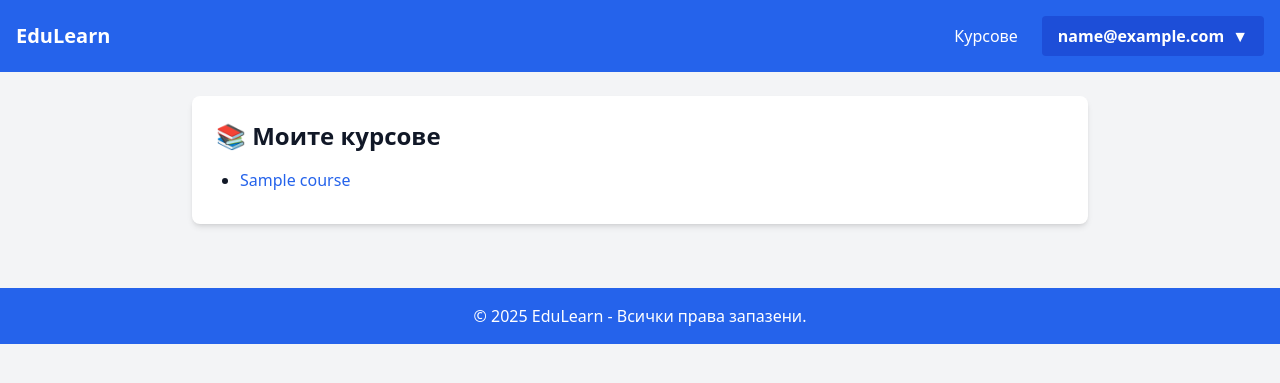
After one commit to vegaFlex/EduLearn, a Django app: page /my-courses/ in a window 1280 px wide. The commit adds this page. Shown: the top 383 px of the page. Run offline with Django 5.2, Linux system fonts and the light colour scheme; a user stored in the database is signed in; tables that the repository leaves empty hold one stand-in row (values such as "Sample post"); style sheets or scripts are compiled from the project's sources.

Commit message:
feat: Integrated Stripe for payments, post-payment enrollment, improved dropdown and navigation

```diff
--- a/courses/urls.py
+++ b/courses/urls.py
@@ -1,5 +1,6 @@
 from django.urls import path
-from .views import courses_list, register, login_view, logout_view, profile, create_course, course_detail, edit_course, delete_course
+from .views import courses_list, register, login_view, logout_view, profile, payment_success, payment_cancel
+from .views import create_checkout_session, create_course, course_detail, edit_course, delete_course, my_courses
 
 urlpatterns = [
     path("courses/", courses_list, name="courses"),
@@ -11,5 +12,9 @@ urlpatterns = [
     path("courses/<int:course_id>/", course_detail, name="course_detail"),
     path("edit/<int:course_id>/", edit_course, name="edit_course"),
     path("delete/<int:course_id>/", delete_course, name="delete_course"),
+    path("checkout/<int:course_id>/", create_checkout_session, name="create_checkout_session"),
+    path("payment-success/", payment_success, name="payment_success"),
+    path("payment-cancel/", payment_cancel, name="payment_cancel"),
+    path("my-courses/", my_courses, name="my_courses"),
 
 ]
--- a/courses/views.py
+++ b/courses/views.py
@@ -4,12 +4,20 @@ from .forms import UserRegistrationForm, UserLoginForm
 from django.contrib.auth.decorators import login_required
 from django.contrib import messages
 from django.contrib.auth import get_user_model
-from .models import Course
 from .forms import CourseForm
 from django.db.models import Q  # Импортирам за търсене с OR
+from django.http import JsonResponse
+import stripe
+from .models import Course, Order
+from django.urls import reverse
+from django.conf import settings
+
+stripe.api_key = settings.STRIPE_SECRET_KEY
+
 
 def index(request):
     return render(request, "index.html")  # ще използва index.html за начална страница
+
 
 # def courses_list(request):
 #     courses = Course.objects.all()
@@ -37,7 +45,7 @@ def courses_list(request):
     if max_price:
         courses = courses.filter(price__lte=max_price)
 
-    if min_rating:  #Филтър по рейтинг
+    if min_rating:  # Филтър по рейтинг
         courses = courses.filter(rating__gte=min_rating)
 
     return render(request, "courses.html", {
@@ -108,13 +116,13 @@ def profile(request):
 
 @login_required
 def create_course(request):
-    #Само преподавателите могат да създават курсове
+    # Само преподавателите могат да създават курсове
     if request.user.role != 'teacher':
         messages.error(request, "Само преподаватели могат да създават курсове! ❌")
         return redirect("courses")
 
     if request.method == "POST":
-        form = CourseForm(request.POST, request.FILES)  #Добавено request.FILES за качване на файлове
+        form = CourseForm(request.POST, request.FILES)  # Добавено request.FILES за качване на файлове
         if form.is_valid():
             course = form.save(commit=False)
             course.creator = request.user  # Задавам текущия потребител като създател
@@ -129,9 +137,16 @@ def create_course(request):
     return render(request, "create_course.html", {"form": form})
 
 
+# def course_detail(request, course_id):
+#     course = get_object_or_404(Course, id=course_id)
+#     return render(request, "course_detail.html", {"course": course})
+
 def course_detail(request, course_id):
     course = get_object_or_404(Course, id=course_id)
-    return render(request, "course_detail.html", {"course": course})
+    return render(request, "course_detail.html", {
+        "course": course,
+        "STRIPE_PUBLISHABLE_KEY": settings.STRIPE_PUBLISHABLE_KEY
+    })
 
 
 @login_required
@@ -169,3 +184,70 @@ def delete_course(request, course_id):
         return redirect("courses")
 
     return render(request, "delete_course.html", {"course": course})
+
+
+@login_required
+def create_checkout_session(request, course_id):
+    course = get_object_or_404(Course, id=course_id)
+
+    # Създавам Stripe Checkout сесия
+    session = stripe.checkout.Session.create(
+        payment_method_types=["card"],
+        line_items=[
+            {
+                "price_data": {
+                    "currency": "bgn",
+                    "product_data": {
+                        "name": course.title,
+                    },
+                    "unit_amount": int(course.price * 100),  # Цената в стотинки
+                },
+                "quantity": 1,
+            }
+        ],
+        mode="payment",
+        success_url=request.build_absolute_uri(reverse("payment_success")) + "?session_id={CHECKOUT_SESSION_ID}",
+        cancel_url=request.build_absolute_uri(reverse("payment_cancel")),
+    )
+
+    # Създавам поръчка в базата данни
+    order = Order.objects.create(
+        user=request.user,
+        course=course,
+        amount=course.price,
+        stripe_payment_id=session.id,
+        is_paid=False,
+    )
+
+    return JsonResponse({"sessionId": session.id})
+
+
+def payment_success(request):
+    session_id = request.GET.get("session_id")
+    if not session_id:
+        return redirect("courses")
+
+    # Проверка дали поръчката съществува
+    order = get_object_or_404(Order, stripe_payment_id=session_id)
+    order.is_paid = True
+    order.save()
+
+    # записвам потребителя в курса
+    order.course.students.add(order.user)
+
+    messages.success(request, "Успешно платихте курса!")
+    # return redirect("profile")
+    return render(request, "payment_success.html", {
+        "order": order
+    })
+
+
+def payment_cancel(request):
+    messages.error(request, "Плащането беше отменено.")
+    return redirect("courses")
+
+
+@login_required
+def my_courses(request):
+    courses = request.user.enrolled_courses.all()  # 🔹 Всички курсове, в които е записан потребителят
+    return render(request, "my_courses.html", {"courses": courses})
--- a/static/css/styles.css
+++ b/static/css/styles.css
@@ -53,3 +53,48 @@
     }
 }
 /*===========================*/
+
+/* Основни стилове за дропдаун менюто */
+.user-dropdown {
+    position: absolute;
+    right: 0;
+    top: 100%;
+    background-color: white;
+    color: black;
+    width: 180px;
+    box-shadow: 0 4px 6px rgba(0, 0, 0, 0.1);
+    border-radius: 8px;
+    border: 1px solid #ddd;
+    z-index: 1000;
+    display: none; /* Скриваме менюто по подразбиране */
+}
+
+/* Видими линкове в дропдауна */
+.dropdown-item {
+    display: block;
+    padding: 10px 15px;
+    text-decoration: none;
+    color: black;
+    font-size: 14px;
+}
+
+/* Ефект при ховър */
+.dropdown-item:hover {
+    background-color: #f1f1f1;
+}
+
+/* Покажи менюто, когато е активно */
+.user-dropdown.show {
+    display: block;
+}
+
+/* Стил за стрелката */
+.dropdown-arrow {
+    transition: transform 0.2s ease-in-out;
+}
+
+/* Завърти стрелката, когато менюто е отворено */
+.user-dropdown-btn.active .dropdown-arrow {
+    transform: rotate(180deg);
+}
+ /*=========================================*/
--- /dev/null
+++ b/static/js/script.js
@@ -0,0 +1,25 @@
+
+// Скрипт за дродаун менюто
+
+document.addEventListener("DOMContentLoaded", function () {
+    const dropdownBtn = document.getElementById("user-dropdown-btn");
+    const dropdownMenu = document.getElementById("user-dropdown");
+
+    if (dropdownBtn) {
+        dropdownBtn.addEventListener("click", function (event) {
+            event.stopPropagation();
+            dropdownMenu.classList.toggle("show");
+            dropdownBtn.classList.toggle("active");
+        });
+
+        // Скрий дропдауна, ако се кликне извън него
+        document.addEventListener("click", function (event) {
+            if (!dropdownBtn.contains(event.target) && !dropdownMenu.contains(event.target)) {
+                dropdownMenu.classList.remove("show");
+                dropdownBtn.classList.remove("active");
+            }
+        });
+    }
+});
+
+// =============================
--- a/templates/base.html
+++ b/templates/base.html
@@ -8,6 +8,8 @@
     <title>{% block title %}EduLearn{% endblock %}</title>
     <link href="{% static 'css/output.css' %}" rel="stylesheet">
     <link href="{% static 'css/styles.css' %}" rel="stylesheet">
+    <script src="{% static 'js/script.js' %}"></script>
+
 </head>
 <body class="bg-gray-100 text-gray-900">
 
@@ -26,49 +28,56 @@
     </div>
 {% endif %}
 
+{#<!-- Alpine.js за дропдаун меню -->#}
+{#<script src="https://cdn.jsdelivr.net/npm/alpinejs@3.x.x/dist/cdn.min.js" defer></script>#}
+
 <!-- Навигация -->
 <nav class="bg-blue-600 text-white p-4">
     <div class="container mx-auto flex justify-between items-center">
         <a href="{% url 'home' %}" class="text-xl font-bold">EduLearn</a>
-        <ul class="flex space-x-4">
+        <ul class="flex space-x-6 items-center">
             <li><a href="{% url 'courses' %}" class="hover:underline">Курсове</a></li>
-            <li><a href="{% url 'admin:index' %}" class="hover:underline">Админ</a></li>
 
             {% if request.user.is_authenticated %}
-                {% if request.user.role == "teacher" %}
-                    <li>
-                        <a href="{% url 'create_course' %}" class="bg-green-500 px-3 py-1 rounded hover:bg-green-700">
-                            Добави курс
-                        </a>
-                    </li>
-                {% endif %}
-                <li><span class="font-semibold">{{ request.user.email }}</span></li>
-                <li>
-                    <a href="{% url 'profile' %}" class="hover:underline">Профил</a>
-                </li>
-                <li>
-                    <a href="{% url 'logout' %}" class="bg-red-500 px-3 py-2 rounded hover:bg-red-700 transition">
-                        Изход
-                    </a>
+                <!-- Дропдаун меню за потребителя -->
+                <li class="relative">
+                    <button id="user-dropdown-btn"
+                            class="user-dropdown-btn flex items-center px-4 py-2 rounded bg-blue-700 hover:bg-blue-800">
+                        <span class="font-semibold">{{ request.user.email }}</span>
+                        <!-- Стрелка (▼) -->
+                        <span class="dropdown-arrow ml-2">▼</span>
+                    </button>
+
+                    <!-- Дропдаун съдържание -->
+                    <div id="user-dropdown" class="user-dropdown hidden">
+                        <a href="{% url 'my_courses' %}" class="dropdown-item">📚 Моите курсове</a>
+
+                        {% if request.user.role == "teacher" %}
+                            <a href="{% url 'admin:index' %}" class="dropdown-item">⚙️ Админ</a>
+                        {% endif %}
+
+                        <a href="{% url 'logout' %}" class="dropdown-item text-red-600">🚪 Изход</a>
+                    </div>
                 </li>
             {% else %}
                 <li>
-                    <a href="{% url 'login' %}" class="bg-green-500 px-3 py-2 rounded hover:bg-green-700 transition">
+                    <a href="{% url 'login' %}"
+                       class="font-bold bg-green-500 px-4 py-2 rounded-lg hover:bg-green-700 transition">
                         Вход
                     </a>
                 </li>
                 <li>
                     <a href="{% url 'register' %}"
-                       class="bg-yellow-500 px-3 py-2 rounded hover:bg-yellow-700 transition">
+                       class="font-bold bg-yellow-500 px-4 py-2 rounded-lg hover:bg-yellow-700 transition">
                         Регистрация
                     </a>
                 </li>
             {% endif %}
 
-
         </ul>
     </div>
 </nav>
+
 
 <!-- Основно съдържание -->
 <div class="container mx-auto p-6">
@@ -79,5 +88,6 @@
 <footer class="bg-blue-600 text-white text-center p-4 mt-10">
     <p>&copy; 2025 EduLearn - Всички права запазени.</p>
 </footer>
+
 </body>
 </html>
--- /dev/null
+++ b/templates/my_courses.html
@@ -0,0 +1,22 @@
+{% extends "base.html" %}
+{% block title %}Моите курсове{% endblock %}
+
+{% block content %}
+<div class="max-w-4xl mx-auto bg-white p-6 rounded-lg shadow-md">
+    <h2 class="text-2xl font-bold mb-4">📚 Моите курсове</h2>
+
+    {% if courses %}
+        <ul class="list-disc pl-6">
+            {% for course in courses %}
+                <li class="mb-2">
+                    <a href="{% url 'course_detail' course.id %}" class="text-blue-600 hover:underline">
+                        {{ course.title }}
+                    </a>
+                </li>
+            {% endfor %}
+        </ul>
+    {% else %}
+        <p>Все още не сте записани в нито един курс.</p>
+    {% endif %}
+</div>
+{% endblock %}
```
Also changed, not shown: EduLearn/settings.py (+10 -1 lines), courses/admin.py (+17 -1 lines), courses/models.py (+14 -0 lines), templates/course_detail.html (+82 -2 lines), templates/payment_success.html (added, +20 -0 lines), courses/migrations/0002_order.py (added), courses/migrations/0003_course_students.py (added).
